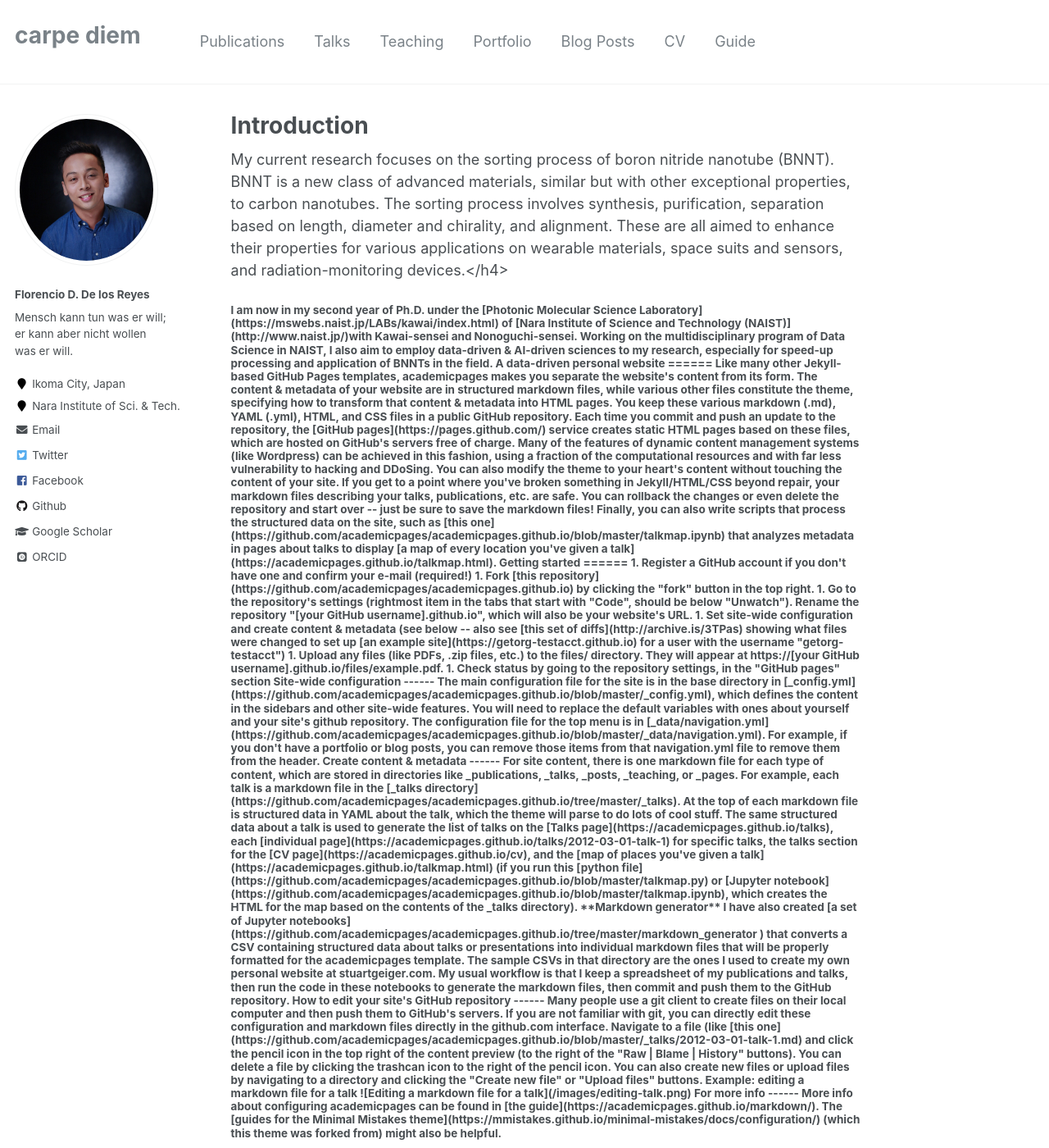
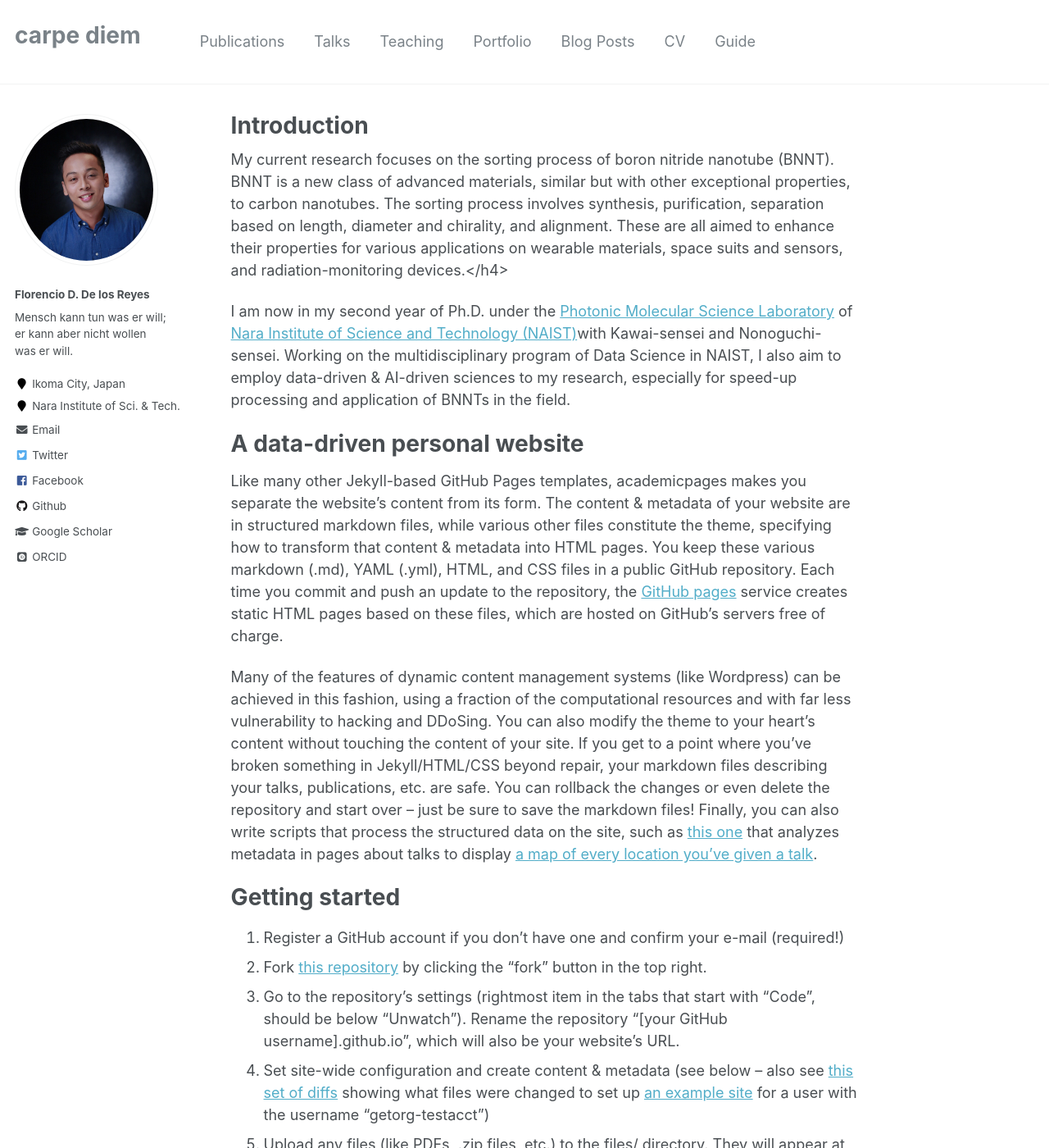
Before and after one commit to fddelosreyes/fddelosreyes.github.io, a Jekyll site: the page built from _pages/about.md, in a window 1280 px wide and 1400 px high. Shown: the whole window at 82% size. Built offline with Jekyll 4.4.1, drawn with Linux system fonts in a browser that asks for light colours; some web fonts are replaced; some of the changed text lies outside the part shown.

Commit message:
Update about.md

```diff
--- a/_pages/about.md
+++ b/_pages/about.md
@@ -10,7 +10,7 @@ redirect_from:
 
 My current research focuses on the sorting process of boron nitride nanotube (BNNT). BNNT is a new class of advanced materials, similar but with other exceptional properties, to carbon nanotubes. The sorting process involves synthesis, purification, separation based on length, diameter and chirality, and alignment. These are all aimed to enhance their properties for various applications on wearable materials, space suits and sensors, and radiation-monitoring devices.</h4>
 
-<h4>I am now in my second year of Ph.D. under the [Photonic Molecular Science Laboratory](https://mswebs.naist.jp/LABs/kawai/index.html) of [Nara Institute of Science and Technology (NAIST)](http://www.naist.jp/)with Kawai-sensei and Nonoguchi-sensei. Working on the multidisciplinary program of Data Science in NAIST, I also aim to employ data-driven & AI-driven sciences to my research, especially for speed-up processing and application of BNNTs in the field.
+I am now in my second year of Ph.D. under the [Photonic Molecular Science Laboratory](https://mswebs.naist.jp/LABs/kawai/index.html) of [Nara Institute of Science and Technology (NAIST)](http://www.naist.jp/)with Kawai-sensei and Nonoguchi-sensei. Working on the multidisciplinary program of Data Science in NAIST, I also aim to employ data-driven & AI-driven sciences to my research, especially for speed-up processing and application of BNNTs in the field.
 
 A data-driven personal website
 ======
```
